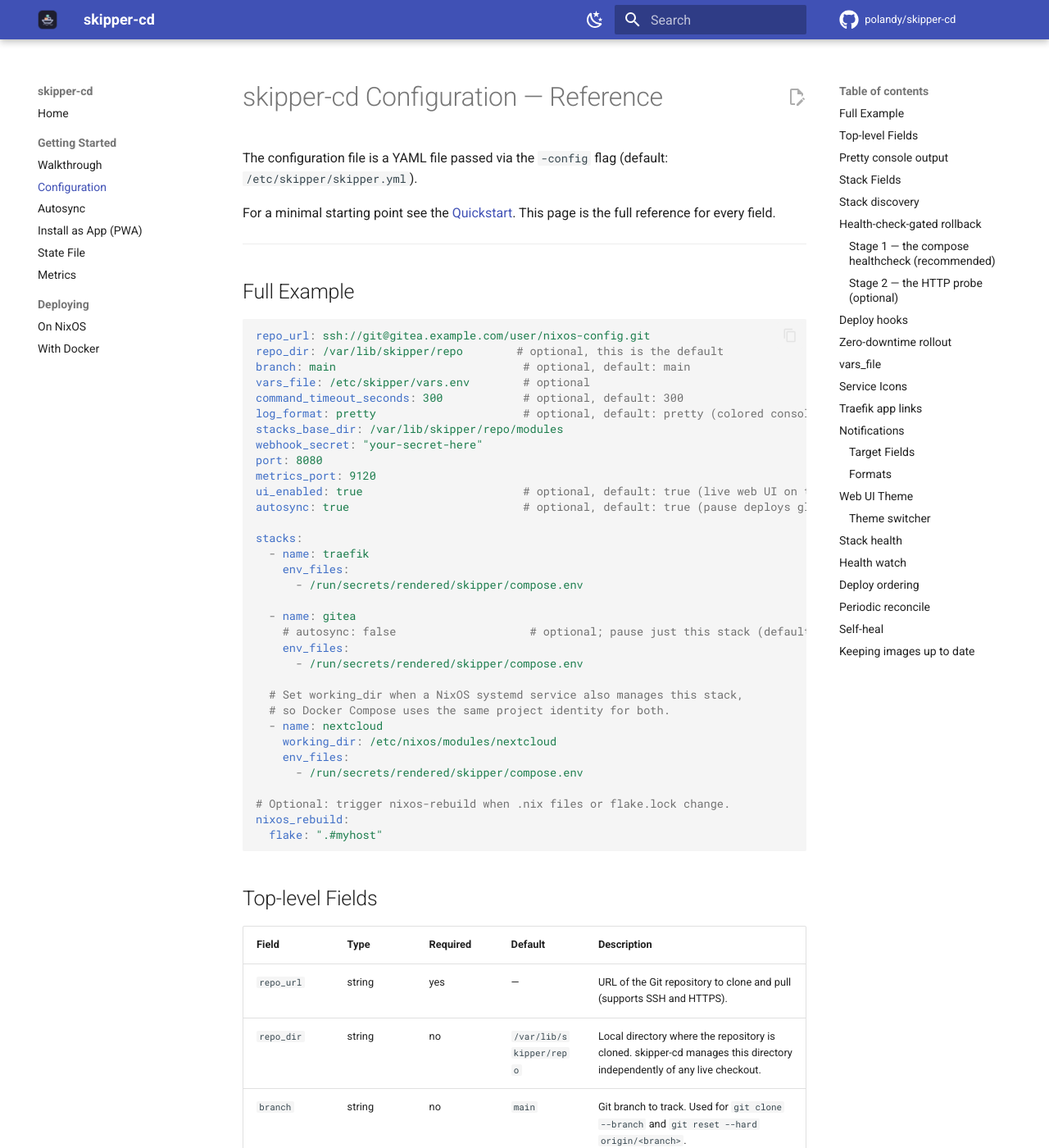
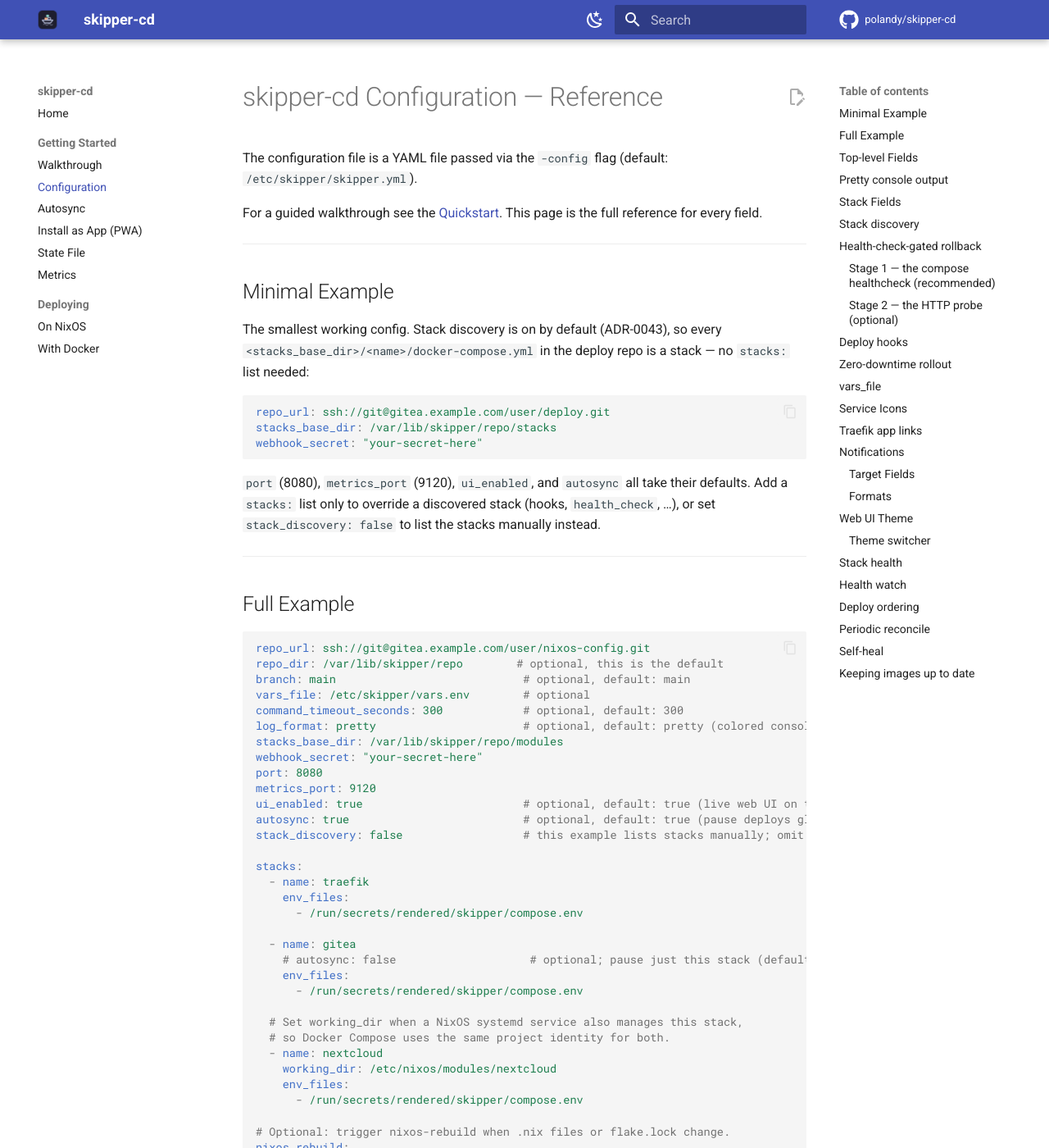
Before and after one commit to polandy/skipper-cd, an MkDocs documentation site: the page built from docs/configuration.md, in a window 1280 px wide and 1400 px high. Shown: the whole window at 82% size. Built offline with MkDocs 1.6.1 and Material for MkDocs 9.7.7, drawn with Linux system fonts in a browser that asks for light colours; comment, search, counter and statistics services are not loaded.

Commit message:
docs(config): add a minimal config example (discovery default)

````diff
--- a/docs/configuration.md
+++ b/docs/configuration.md
@@ -2,7 +2,21 @@
 
 The configuration file is a YAML file passed via the `-config` flag (default: `/etc/skipper/skipper.yml`).
 
-For a minimal starting point see the [Quickstart](index.md#quickstart). This page is the full reference for every field.
+For a guided walkthrough see the [Quickstart](index.md#quickstart). This page is the full reference for every field.
+
+---
+
+## Minimal Example
+
+The smallest working config. Stack discovery is on by default (ADR-0043), so every `<stacks_base_dir>/<name>/docker-compose.yml` in the deploy repo is a stack — no `stacks:` list needed:
+
+```yaml
+repo_url: ssh://git@gitea.example.com/user/deploy.git
+stacks_base_dir: /var/lib/skipper/repo/stacks
+webhook_secret: "your-secret-here"
+```
+
+`port` (8080), `metrics_port` (9120), `ui_enabled`, and `autosync` all take their defaults. Add a `stacks:` list only to override a discovered stack (hooks, `health_check`, …), or set `stack_discovery: false` to list the stacks manually instead.
 
 ---
 
@@ -21,6 +35,7 @@
 metrics_port: 9120
 ui_enabled: true                        # optional, default: true (live web UI on the webhook port)
 autosync: true                          # optional, default: true (pause deploys globally)
+stack_discovery: false                  # this example lists stacks manually; omit it to auto-discover them (the default, ADR-0043)
 
 stacks:
   - name: traefik
````
